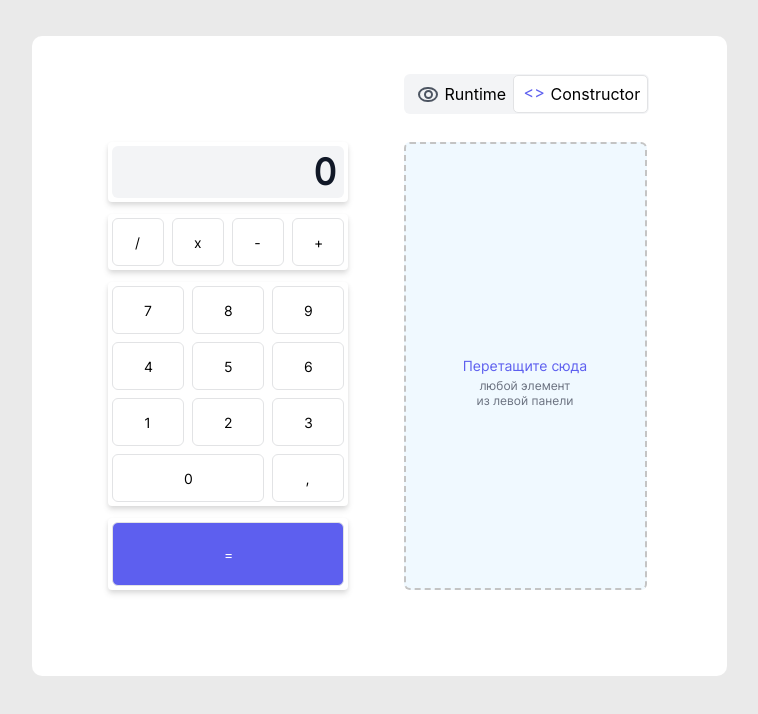
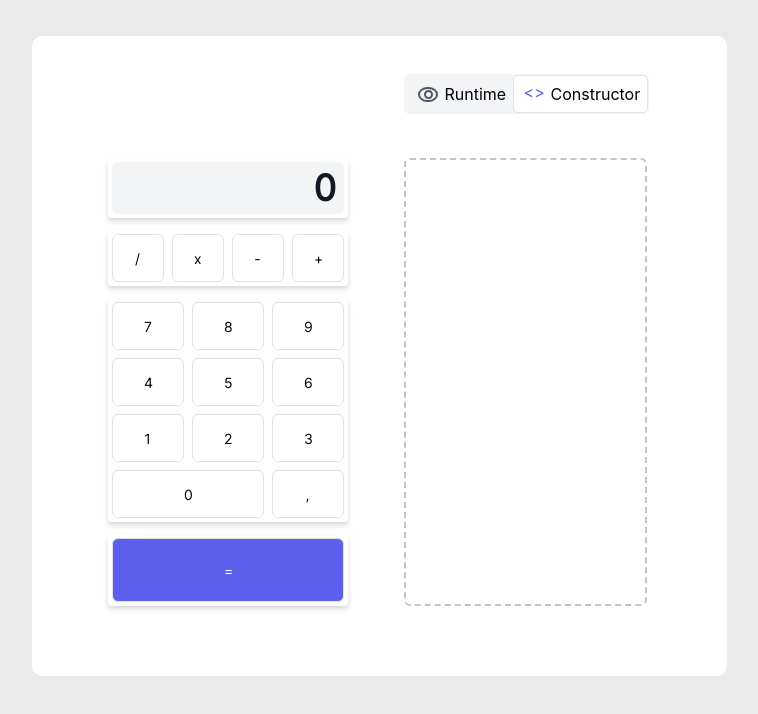
Before and after one commit to pashunt13/calculator-constructor, a React (Create React App) app: page / in a window 1280 px wide. Shown: the top 714 px of the page, without its empty margins (261-1019 px from the left). Built offline with nearby package versions, Linux system fonts and the light colour scheme.

Commit message:
trying add react-dnd

```diff
--- a/package.json
+++ b/package.json
@@ -11,6 +11,8 @@
     "@types/react": "^18.0.28",
     "@types/react-dom": "^18.0.11",
     "react": "^18.2.0",
+    "react-dnd": "^16.0.1",
+    "react-dnd-html5-backend": "^16.0.1",
     "react-dom": "^18.2.0",
     "react-scripts": "5.0.1",
     "typescript": "^4.9.5",
--- a/src/App.css
+++ b/src/App.css
@@ -20,6 +20,8 @@
 
 .calculator {
   position: absolute;
+  margin-left: 0;
+  padding-left: 0;
   /* width: 240px;
   height: 60px; */
   left: 76px;
@@ -174,6 +176,7 @@
 
 .rectangle {
   width: 240px;
+  list-style-type: none;
   /* height: 60px; */
   /* justify-content: flex-end; */
   display: flex;
@@ -297,11 +300,30 @@
   height: 448px;
   left: 372px;
   top: 106px;
+  margin-left: 0;
+  padding-left: 0;
 
   /* light-blue/50 */
 
   background: #f0f9ff;
   border: 2px dashed #c4c4c4;
+  border-radius: 6px;
+}
+
+.constructor2 {
+  box-sizing: border-box;
+
+  position: absolute;
+  width: 243px;
+  height: 448px;
+  left: 372px;
+  top: 106px;
+  margin-left: 0;
+  padding-left: 0;
+
+  /* light-blue/50 */
+
+  background: #f0f9ff;
   border-radius: 6px;
 }
 
--- a/src/App.tsx
+++ b/src/App.tsx
@@ -1,102 +1,31 @@
-import React from "react";
 import "./App.css";
+import Switcher from "./components/Switcher";
+import Display from "./components/Display";
+import MathSigns from "./components/MathSigns";
+import Nums from "./components/Nums";
+import ToCount from "./components/ToCount";
+import Constructor from "./components/Constructor";
 
 function App() {
+  // const display = {
+  //   name: "display",
+  //   content: <Display />,
+  // };
+
+  const items = [1, 2, 3, 4, 5];
+
   return (
     <div className="App">
-      <div className="calculator">
-        <div className="rectangle">
-          <div className="display">
-            <div className="display-nums">0</div>
-          </div>
-        </div>
+      <ul className="calculator">
+        <Display />
+        <MathSigns />
+        <Nums />
+        <ToCount />
+      </ul>
 
-        <div className="rectangle">
-          <div className="math-group">
-            <button className="math">
-              <div className="math-value">/</div>
-            </button>
-            <button className="math">
-              <div className="math-value">x</div>
-            </button>
-            <button className="math">
-              <div className="math-value">-</div>
-            </button>
-            <button className="math">
-              <div className="math-value">+</div>
-            </button>
-          </div>
-        </div>
+      <Switcher />
 
-        <div className="rectangle">
-          <div className="num-container">
-            <button className="math num">
-              <div className="math-value">7</div>
-            </button>
-            <button className="math num">
-              <div className="math-value">8</div>
-            </button>
-            <button className="math num">
-              <div className="math-value">9</div>
-            </button>
-            <button className="math num">
-              <div className="math-value">4</div>
-            </button>
-            <button className="math num">
-              <div className="math-value">5</div>
-            </button>
-            <button className="math num">
-              <div className="math-value">6</div>
-            </button>
-            <button className="math num">
-              <div className="math-value">1</div>
-            </button>
-            <button className="math num">
-              <div className="math-value">2</div>
-            </button>
-            <button className="math num">
-              <div className="math-value">3</div>
-            </button>
-            <button className="math num-0">
-              <div className="math-value">0</div>
-            </button>
-            <button className="math num">
-              <div className="math-value">,</div>
-            </button>
-          </div>
-        </div>
-
-        <div className="rectangle">
-          <button className="math to-count">
-            <div className="to-count-value">=</div>
-          </button>
-        </div>
-      </div>
-
-      <div className="switcher">
-        <div className="frame5">
-          <div className="frame4">
-            <div className="eye">
-              <div className="eye-outside"></div>
-              <div className="eye-inside"></div>
-            </div>
-            Runtime
-          </div>
-        </div>
-        <div className="frame6">
-          <div className="frame4">
-            <div className="g">{"<>"}</div>
-            Constructor
-          </div>
-        </div>
-      </div>
-
-      <div className="constructor">
-        <div className="gg">
-          <div className="text">Перетащите сюда</div>
-          <div className="text2">любой элемент из левой панели</div>
-        </div>
-      </div>
+      <Constructor />
     </div>
   );
 }
--- /dev/null
+++ b/src/components/Constructor.tsx
@@ -0,0 +1,41 @@
+import "../App.css";
+import { useDrop } from "react-dnd";
+import { useState } from "react";
+
+interface DropResult {
+  content: never;
+}
+
+const Constructor = () => {
+  const [items, setItems]: any = useState([]);
+  const [constructorStyle, setConstructorStyle] = useState("constructor");
+
+  const [{ isOver }, drop] = useDrop(() => ({
+    accept: "rec",
+    item: {},
+    drop: (item, monitor) => {
+      const dropResult: any = monitor.getItem();
+      console.log(typeof items);
+      items.push(dropResult.content);
+      setConstructorStyle("constructor2");
+      // return setItems([...items, dropResult.content]);
+    },
+    collect: (monitor) => ({
+      isOver: monitor.isOver(),
+      canDrop: monitor.canDrop(),
+    }),
+  }));
+  console.log(items);
+
+  return (
+    <ul
+      className={constructorStyle}
+      ref={drop}
+      style={{ backgroundColor: isOver ? "#f0f9ff" : "white" }}
+    >
+      {items}
+    </ul>
+  );
+};
+
+export default Constructor;
--- /dev/null
+++ b/src/components/Display.tsx
@@ -0,0 +1,33 @@
+import "../App.css";
+import { useDrag } from "react-dnd";
+
+const Display = () => {
+  const id = 1;
+  const [{ isDragging }, drag] = useDrag(() => ({
+    type: "rec",
+    item: { id: 1, content: <Display /> },
+    collect: (monitor) => ({
+      isDragging: !!monitor.isDragging(),
+    }),
+  }));
+
+  return (
+    <li
+      key={id}
+      className="rectangle"
+      ref={drag}
+      style={{
+        opacity: isDragging ? 0.5 : 1,
+        fontSize: 25,
+        fontWeight: "bold",
+        cursor: "move",
+      }}
+    >
+      <div className="display">
+        <div className="display-nums">0</div>
+      </div>
+    </li>
+  );
+};
+
+export default Display;
--- /dev/null
+++ b/src/components/MathSigns.tsx
@@ -0,0 +1,52 @@
+import "../App.css";
+import { useDrag } from "react-dnd";
+
+const MathSigns = () => {
+  let gg;
+  const [{ isDragging }, drag] = useDrag(
+    () => ({
+      type: "rec",
+      item: <MathSigns />,
+      // canDrag: (monitor) => {
+      //   gg = monitor.canDrag() ? false : true;
+      //   console.log(gg);
+      //   return gg;
+      // },
+      collect: (monitor) => ({
+        isDragging: !!monitor.isDragging(),
+      }),
+    }),
+    []
+  );
+
+  return (
+    <li
+      key={2}
+      className="rectangle"
+      ref={drag}
+      style={{
+        opacity: isDragging || gg ? 0.5 : 1,
+        fontSize: 25,
+        fontWeight: "bold",
+        cursor: "none",
+      }}
+    >
+      <div className="math-group">
+        <button className="math">
+          <div className="math-value">/</div>
+        </button>
+        <button className="math">
+          <div className="math-value">x</div>
+        </button>
+        <button className="math">
+          <div className="math-value">-</div>
+        </button>
+        <button className="math">
+          <div className="math-value">+</div>
+        </button>
+      </div>
+    </li>
+  );
+};
+
+export default MathSigns;
--- /dev/null
+++ b/src/components/Nums.tsx
@@ -0,0 +1,64 @@
+import "../App.css";
+import { useDrag } from "react-dnd";
+
+const Nums = () => {
+  const [{ isDragging }, drag] = useDrag(() => ({
+    type: "rec",
+    item: { content: <Nums /> },
+    collect: (monitor) => ({
+      isDragging: !!monitor.isDragging(),
+    }),
+  }));
+
+  return (
+    <li
+      key={3}
+      className="rectangle"
+      ref={drag}
+      style={{
+        opacity: isDragging ? 0.5 : 1,
+        fontSize: 25,
+        fontWeight: "bold",
+        cursor: "move",
+      }}
+    >
+      <div className="num-container">
+        <button className="math num">
+          <div className="math-value">7</div>
+        </button>
+        <button className="math num">
+          <div className="math-value">8</div>
+        </button>
+        <button className="math num">
+          <div className="math-value">9</div>
+        </button>
+        <button className="math num">
+          <div className="math-value">4</div>
+        </button>
+        <button className="math num">
+          <div className="math-value">5</div>
+        </button>
+        <button className="math num">
+          <div className="math-value">6</div>
+        </button>
+        <button className="math num">
+          <div className="math-value">1</div>
+        </button>
+        <button className="math num">
+          <div className="math-value">2</div>
+        </button>
+        <button className="math num">
+          <div className="math-value">3</div>
+        </button>
+        <button className="math num-0">
+          <div className="math-value">0</div>
+        </button>
+        <button className="math num">
+          <div className="math-value">,</div>
+        </button>
+      </div>
+    </li>
+  );
+};
+
+export default Nums;
--- /dev/null
+++ b/src/components/Switcher.tsx
@@ -0,0 +1,25 @@
+import "../App.css";
+
+const Switcher = () => {
+  return (
+    <div className="switcher">
+      <div className="frame5">
+        <div className="frame4">
+          <div className="eye">
+            <div className="eye-outside"></div>
+            <div className="eye-inside"></div>
+          </div>
+          Runtime
+        </div>
+      </div>
+      <div className="frame6">
+        <div className="frame4">
+          <div className="g">{"<>"}</div>
+          Constructor
+        </div>
+      </div>
+    </div>
+  );
+};
+
+export default Switcher;
--- /dev/null
+++ b/src/components/ToCount.tsx
@@ -0,0 +1,33 @@
+import "../App.css";
+import { useDrag } from "react-dnd";
+
+const ToCount = () => {
+  const id = 4;
+  const [{ isDragging }, drag] = useDrag(() => ({
+    type: "rec",
+    item: { content: <ToCount /> },
+    collect: (monitor) => ({
+      isDragging: !!monitor.isDragging(),
+    }),
+  }));
+
+  return (
+    <li
+      key={id}
+      className="rectangle"
+      ref={drag}
+      style={{
+        opacity: isDragging ? 0.5 : 1,
+        fontSize: 25,
+        fontWeight: "bold",
+        cursor: "move",
+      }}
+    >
+      <button className="math to-count">
+        <div className="to-count-value">=</div>
+      </button>
+    </li>
+  );
+};
+
+export default ToCount;
--- a/src/index.tsx
+++ b/src/index.tsx
@@ -1,15 +1,19 @@
-import React from 'react';
-import ReactDOM from 'react-dom/client';
-import './index.css';
-import App from './App';
-import reportWebVitals from './reportWebVitals';
+import React from "react";
+import ReactDOM from "react-dom/client";
+import "./index.css";
+import App from "./App";
+import reportWebVitals from "./reportWebVitals";
+import { DndProvider } from "react-dnd";
+import { HTML5Backend } from "react-dnd-html5-backend";
 
 const root = ReactDOM.createRoot(
-  document.getElementById('root') as HTMLElement
+  document.getElementById("root") as HTMLElement
 );
 root.render(
   <React.StrictMode>
-    <App />
+    <DndProvider backend={HTML5Backend}>
+      <App />
+    </DndProvider>
   </React.StrictMode>
 );
 
```
Also changed, not shown: 1 other file (tests, documents, lock files or other folders).
